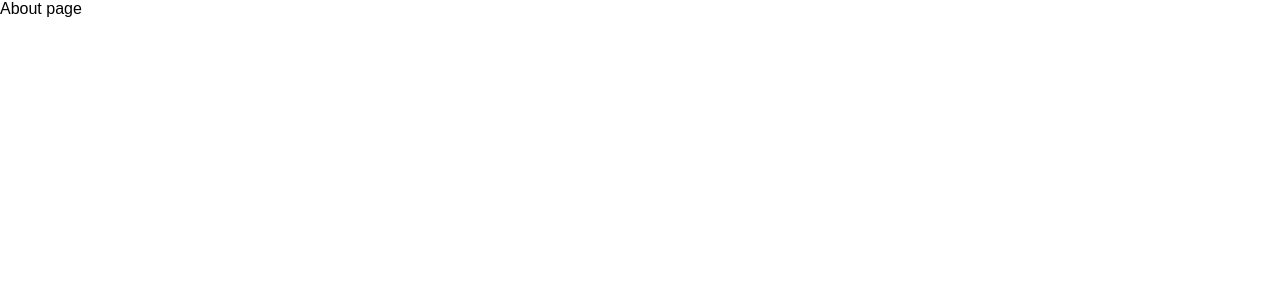
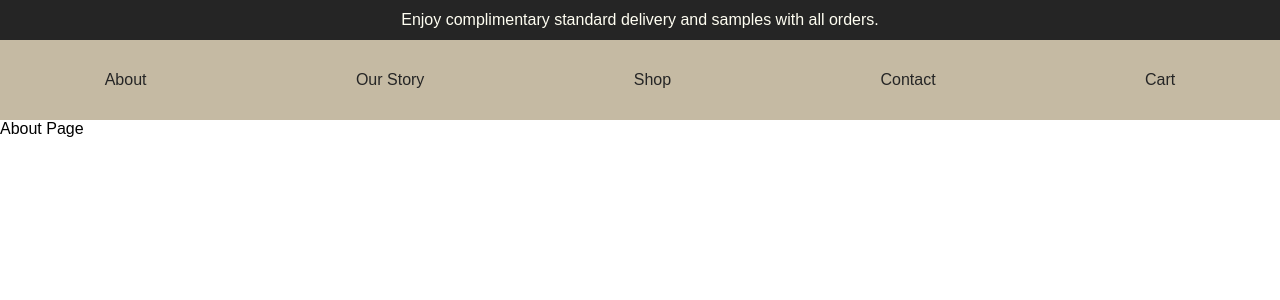
Before and after one commit to hadayahh/somethingPickeled, a React (Vite) app: page /about in a window 1280 px wide. Shown: the top 300 px of the page. Built offline with nearby package versions, Linux system fonts and the light colour scheme.

Commit message:
banner ads to page components

```diff
--- a/src/pages/AboutPage.tsx
+++ b/src/pages/AboutPage.tsx
@@ -1,3 +1,12 @@
+import Shipping from "../components/Shipping";
+import { Nav } from "../components/Nav";
+
 export function AboutPage() {
-  return <div>About page</div>;
+  return (
+    <>
+      <Shipping />
+      <Nav />
+      <div>About Page</div>
+    </>
+  );
 }
--- a/src/pages/CartPage.tsx
+++ b/src/pages/CartPage.tsx
@@ -1,3 +1,12 @@
+import Shipping from "../components/Shipping";
+import { Nav } from "../components/Nav";
+
 export function CartPage() {
-  return <div>Cart page</div>;
+  return (
+    <>
+      <Shipping />
+      <Nav />
+      <div>Cart Page</div>
+    </>
+  );
 }
--- a/src/pages/ContactPage.tsx
+++ b/src/pages/ContactPage.tsx
@@ -1,3 +1,12 @@
+import Shipping from "../components/Shipping";
+import { Nav } from "../components/Nav";
+
 export function ContactPage() {
-  return <div>Contact Page</div>;
+  return (
+    <>
+      <Shipping />
+      <Nav />
+      <div>Contact Page</div>
+    </>
+  );
 }
--- a/src/pages/StoryPage.tsx
+++ b/src/pages/StoryPage.tsx
@@ -1,3 +1,12 @@
+import Shipping from "../components/Shipping";
+import { Nav } from "../components/Nav";
+
 export function StoryPage() {
-  return <div>storypage</div>;
+  return (
+    <>
+      <Shipping />
+      <Nav />
+      <div>storypage</div>
+    </>
+  );
 }
```
